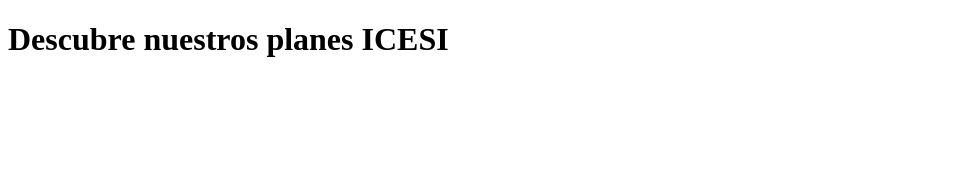
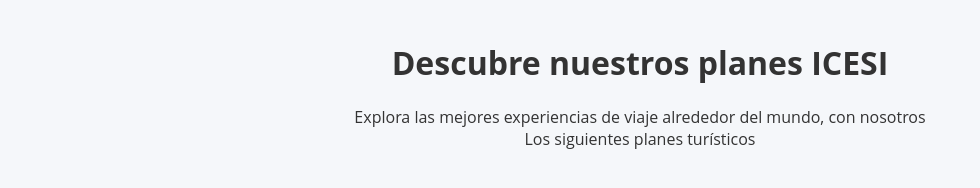
Before and after one commit to Zaphkiel2200/Daniel-Felipe-Rivas---CP1, a website: page index.html in a window 1280 px wide. Shown: the whole page, without its empty margins (0-980 px from the left). Drawn offline with Linux system fonts and the light colour scheme.

Commit message:
git commit/estilos de la página

```diff
--- a/Tarjetas/tarjeta.js
+++ b/Tarjetas/tarjeta-plan-turistico.js
@@ -14,7 +14,7 @@
 
       this.shadowRoot.innerHTML =
          <style>
-          .tarjet {
+             {
           border: 1px solid #ddd;
           border-radius: 8px;
           padding: 16px;
--- a/index.html
+++ b/index.html
@@ -4,9 +4,14 @@
     <meta charset="UTF-8">
     <meta name="viewport" content="width=device-width, initial-scale=1.0">
     <title>Plan Turistico</title>
+    <link rel="stylesheet" href="style.css">
 </head>
 <body>
-    <h1>Descubre nuestros planes ICESI</h1>
+    <header>
+        <h1>Descubre nuestros planes ICESI</h1>
+        <p>Explora las mejores experiencias de viaje alrededor del mundo, con nosotros <br>
+        Los siguientes planes turísticos</p>
+    </header>
     <div id="planes-container"></div>
 
     <script src="Tarjetas/carga.js" type="module"></script>
--- /dev/null
+++ b/style.css
@@ -0,0 +1,11 @@
+body {
+    font-family: 'Open Sans', sans-serif;
+    margin: 0;
+    padding: 20px;
+    background-color: #f5f7fa;
+    color: #333;
+  }
+  header {
+    text-align: center;
+    margin-bottom: 30px;
+  }
```
